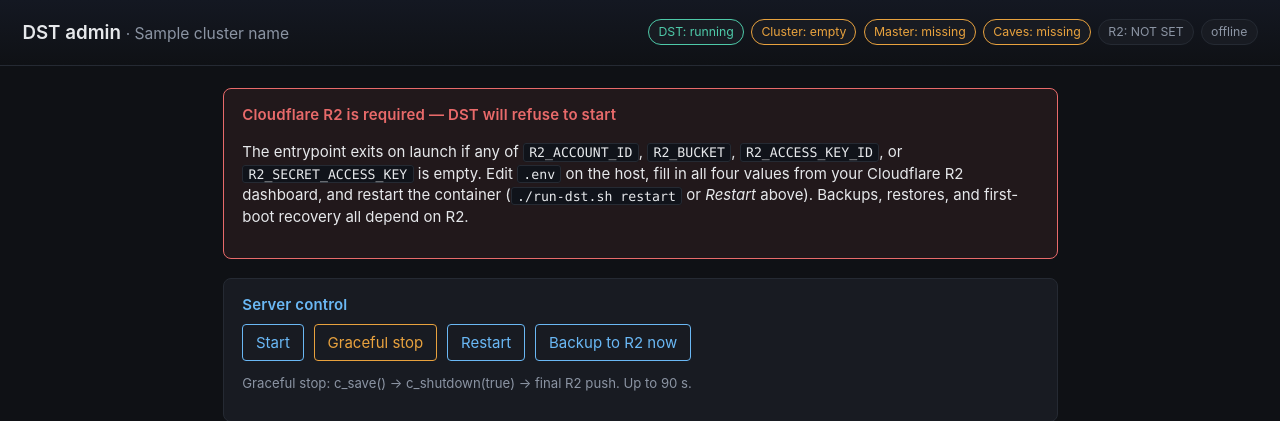
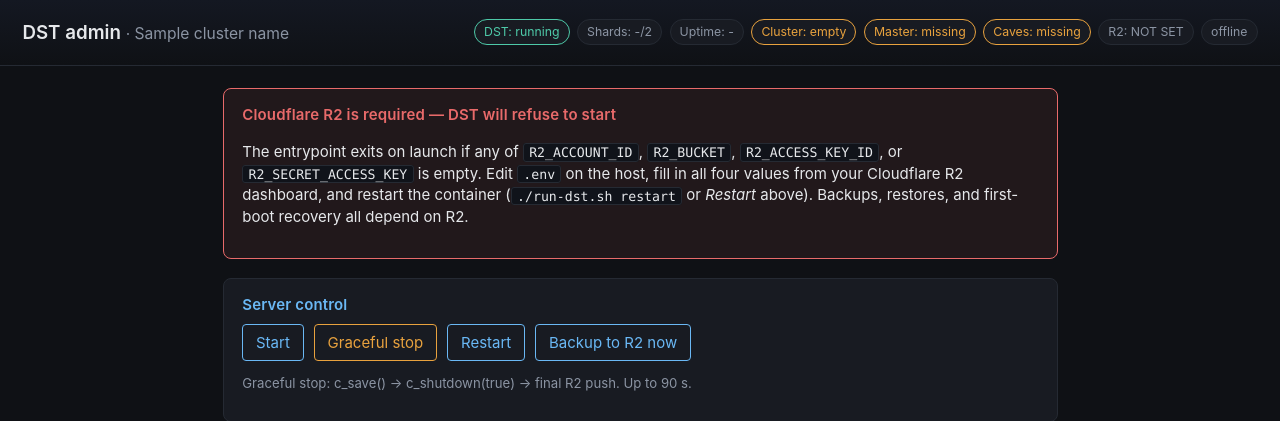
Before and after one commit to moxxiq/dst-dedicated-container, a FastAPI app: template admin/app/templates/index.html in a window 1280 px wide. Shown: the top 421 px of the page. Run offline with FastAPI, Linux system fonts and the light colour scheme; the template is opened without the code that fills it: most values are stand-ins (such as "Sample title", 1, 10 or a date in 2020); some libraries are stand-ins or nearby versions.

Commit message:
feat: sudo for dst, inotify cluster wait, process-level live status
Three independent improvements bundled:

1. bootstrap: dst user gets the sudo group. The operator can now
   `sudo <cmd>` from an SSH session as dst (re-run the bootstrap, edit
   UFW, install tools) using the same ADMIN_PASSWORD that's already
   set on the Linux account.

2. entrypoint: do_wait_for_cluster replaces the 5 s poll loop with
   inotifywait on $KLEI_DIR/DoNotStarveTogether. DST now picks up
   admin-panel-written cluster files within ~100 ms instead of
   up-to-5-s later. 60-s timeout retained for the heartbeat log and
   to survive the rare case of the kernel dropping events on a
   bind-mounted volume. inotify-tools is already in the image (used
   by the save-backup watcher) - no new deps.

3. admin: /api/status now returns ground-truth signals instead of
   just `podman inspect` state:
   - procs: `podman exec dst pgrep -fc dontstarve` to count live
     server binaries (2 = healthy).
   - shard_log: tail of each shard's server_log.txt scanned for
     "Sim paused" (shard finished loading) and "Shard link
     established" (shards connected).
   - uptime: human-readable container uptime.
   Dashboard header gains Shards/Uptime pills and the Master/Caves
   pills now show live/loading/booting/missing instead of a binary
   ok/missing from file existence alone.

Co-Authored-By: Claude Opus 4.7 <noreply@anthropic.com>

```diff
--- a/admin/app/main.py
+++ b/admin/app/main.py
@@ -157,6 +157,80 @@ def dst_log_tail(lines: int = 8) -> list[str]:
     combined = "\n".join(filter(None, [out, err]))
     all_lines = [l for l in combined.splitlines() if l.strip()]
     return all_lines[-lines:]
+
+
+def dst_process_status() -> dict[str, Any]:
+    """Count live `dontstarve_dedicated_server` processes inside the container.
+
+    Container "running" from `podman inspect` only means the entrypoint shell
+    is alive - it can be wedged waiting for a cluster, mid-update, or even
+    the DST binary could have crashed while tini kept the shell up. pgrep is
+    ground truth.
+
+    Healthy two-shard cluster: count == 2 (Master + Caves binaries).
+    """
+    rc, out, _ = podman(
+        "exec", DST_CONTAINER, "pgrep", "-fc", "dontstarve_dedicated_server",
+        timeout=10,
+    )
+    if rc != 0:
+        # Container not running, or exec failed - can't tell.
+        return {"count": 0, "expected": 2, "healthy": False}
+    try:
+        count = int(out.strip())
+    except ValueError:
+        count = 0
+    return {"count": count, "expected": 2, "healthy": count == 2}
+
+
+# DST writes these strings into server_log.txt once the shard has finished
+# loading and once it has connected to its sibling shard, respectively.
+_SHARD_READY_MARKER = "Sim paused"
+_SHARD_LINKED_MARKER = "Shard link established"
+
+
+def parse_shard_log_state(log_path: Path) -> dict[str, Any]:
+    """Summarise the last ~32 KB of a shard's server_log.txt.
+
+    We only read the tail because these logs grow to megabytes on long
+    uptimes. 32 KB = a few minutes of idle-server output, which is plenty
+    to detect "this shard booted and is currently alive".
+    """
+    if not log_path.is_file():
+        return {"exists": False, "ready": False, "linked": False}
+    try:
+        size = log_path.stat().st_size
+        with log_path.open("rb") as f:
+            f.seek(max(0, size - 32 * 1024))
+            tail = f.read().decode("utf-8", errors="replace")
+    except OSError:
+        return {"exists": True, "ready": False, "linked": False}
+    return {
+        "exists": True,
+        "ready": _SHARD_READY_MARKER in tail,
+        "linked": _SHARD_LINKED_MARKER in tail,
+    }
+
+
+def uptime_human(started_at_iso: str | None) -> str:
+    """Render container uptime as 12s / 4m 2s / 2h 14m (no days - a DST
+    server up for days is already covered by the hour count).
+    """
+    if not started_at_iso:
+        return "-"
+    try:
+        # Podman returns e.g. "2026-04-24T00:17:31.123456789Z". Python's
+        # fromisoformat can't handle nanosecond precision pre-3.11, so trim.
+        base = started_at_iso.split(".")[0].rstrip("Z")
+        start = datetime.fromisoformat(base).replace(tzinfo=timezone.utc)
+    except ValueError:
+        return "-"
+    secs = int((datetime.now(timezone.utc) - start).total_seconds())
+    if secs < 60:
+        return f"{secs}s"
+    if secs < 3600:
+        return f"{secs // 60}m {secs % 60}s"
+    return f"{secs // 3600}h {(secs % 3600) // 60}m"
 
 
 # ---------------------------------------------------------------------------
@@ -533,8 +607,27 @@ def api_status(_: str = Depends(require_auth)) -> Response:
     """Live-poll endpoint for the dashboard JavaScript. Returns JSON."""
     cd = cluster_dir()
     state = dst_status()
+    # Only bother with the exec / log-parse if the container exists; otherwise
+    # pgrep will just error out and we waste the round-trip.
+    if state.get("exists"):
+        procs = dst_process_status()
+        shard_log = {
+            "master": parse_shard_log_state(cd / "Master" / "server_log.txt"),
+            "caves":  parse_shard_log_state(cd / "Caves" / "server_log.txt"),
+        }
+        uptime = uptime_human(state.get("started_at")) if state.get("state") == "running" else "-"
+    else:
+        procs = {"count": 0, "expected": 2, "healthy": False}
+        shard_log = {
+            "master": {"exists": False, "ready": False, "linked": False},
+            "caves":  {"exists": False, "ready": False, "linked": False},
+        }
+        uptime = "-"
     data = {
         "dst": state,
+        "uptime": uptime,
+        "procs": procs,
+        "shard_log": shard_log,
         "cluster_ready": cluster_is_ready(),
         "cluster_exists": cd.exists(),
         "shards": shard_status(),
--- a/admin/app/templates/index.html
+++ b/admin/app/templates/index.html
@@ -13,6 +13,8 @@
       <span id="pill-dst" class="pill {{ 'ok' if dst.state == 'running' else 'warn' }}">
         DST: {{ dst.state }}
       </span>
+      <span id="pill-procs" class="pill">Shards: -/2</span>
+      <span id="pill-uptime" class="pill">Uptime: -</span>
       <span id="pill-cluster" class="pill {{ 'ok' if cluster_ready else 'warn' }}">
         Cluster: {{ 'ready' if cluster_ready else ('empty' if not cluster_exists else 'incomplete') }}
       </span>
@@ -199,20 +201,46 @@
           el.textContent = text;
           el.className = 'pill' + (cls ? ' ' + cls : '');
         }
+        // Container state (just reflects podman inspect). Green only if the
+        // container says "running" AND both DST processes are live.
+        var dstOk = d.dst.state === 'running' && d.procs && d.procs.healthy;
         setPill('pill-dst',
-          'DST: ' + d.dst.state,
-          d.dst.state === 'running' ? 'ok' : 'warn');
+          'DST: ' + d.dst.state + (d.procs && d.procs.healthy ? '' : ' (degraded)'),
+          d.dst.state === 'running' ? (dstOk ? 'ok' : 'warn') : 'warn');
+
+        // Actual process count - 0/2, 1/2, 2/2.
+        var p = d.procs || {count: 0, expected: 2};
+        setPill('pill-procs',
+          'Shards: ' + p.count + '/' + p.expected,
+          p.count === p.expected ? 'ok' : (p.count === 0 ? 'warn' : 'warn'));
+
+        setPill('pill-uptime',
+          'Uptime: ' + (d.uptime || '-'),
+          d.uptime && d.uptime !== '-' ? 'ok' : '');
+
         var clsLabel = d.cluster_ready ? 'ready'
           : (d.cluster_exists ? 'incomplete' : 'empty');
         setPill('pill-cluster',
           'Cluster: ' + clsLabel,
           d.cluster_ready ? 'ok' : 'warn');
-        setPill('pill-master',
-          'Master: ' + (d.shards.master ? 'ok' : 'missing'),
-          d.shards.master ? 'ok' : 'warn');
-        setPill('pill-caves',
-          'Caves: ' + (d.shards.caves ? 'ok' : 'missing'),
-          d.shards.caves ? 'ok' : 'warn');
+
+        // Per-shard pill: combine "ini file exists" with live log-state.
+        // ready=true (Sim paused seen) -> green "live"
+        // linked=true (Shard link established) but no Sim paused yet -> "loading"
+        // ini exists but no log signals -> "starting"
+        // ini missing -> "missing"
+        function shardLabel(iniPresent, st) {
+          if (!iniPresent) return {text: 'missing', cls: 'warn'};
+          if (!st || !st.exists) return {text: 'starting', cls: 'warn'};
+          if (st.ready) return {text: 'live', cls: 'ok'};
+          if (st.linked) return {text: 'loading', cls: 'warn'};
+          return {text: 'booting', cls: 'warn'};
+        }
+        var m = shardLabel(d.shards.master, d.shard_log && d.shard_log.master);
+        setPill('pill-master', 'Master: ' + m.text, m.cls);
+        var c = shardLabel(d.shards.caves, d.shard_log && d.shard_log.caves);
+        setPill('pill-caves', 'Caves: ' + c.text, c.cls);
+
         setPill('pill-r2',
           'R2: ' + (d.r2_ready ? 'configured' : 'NOT SET'),
           d.r2_ready ? 'ok' : 'err');
```
Also changed, not shown: 2 other files.
